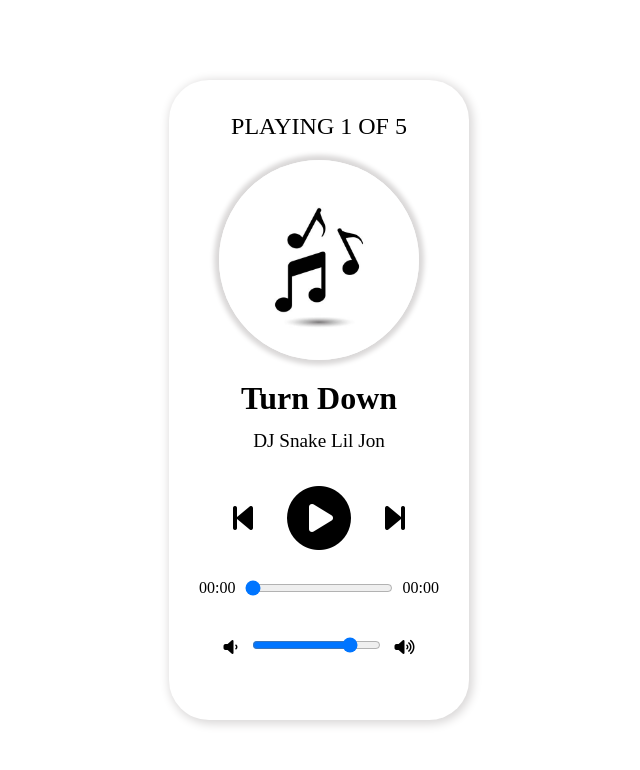
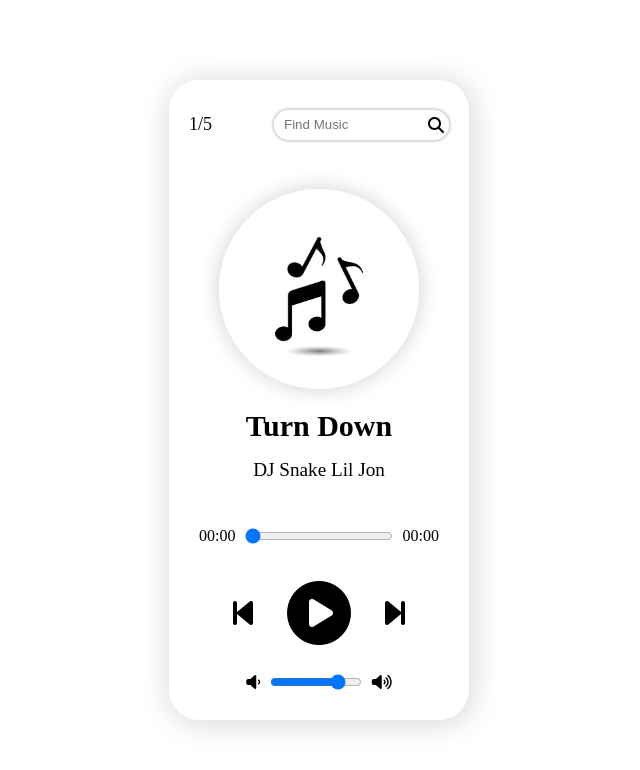
Before and after one commit to abhishekraj0601/music-player, a plain HTML site: page index.html in a window 1280 px wide. Shown: the whole page, without its empty margins (321-961 px from the left). Drawn offline with Linux system fonts and the light colour scheme.

Commit message:
second commit

```diff
--- a/index.html
+++ b/index.html
@@ -6,20 +6,35 @@
     <meta name="viewport" content="width=device-width, initial-scale=1.0">
     <title>Music Player</title>
     <link rel="stylesheet" href="style.css">
-    <link rel="stylesheet" href="media800.css">
-    <link rel="stylesheet" href="media500.css">
     <script src="https://kit.fontawesome.com/342cf64192.js" crossorigin="anonymous"></script>
 </head>
 <body>
   <div id="main1">
 
     <div id="main">
+        <div id="search">
+          <div class="now-playing">playing x of y</div>
+          <div id="srch">
+            <input type="search" value="" id="search1" placeholder="Find Music" onchange="openPage()" >
+            <i class="fa-solid fa-magnifying-glass"></i>
+
+          </div>
+
+        </div>
+
          <!-- Define the section for displaying details -->
-    <div class="details">
-        <div class="now-playing">Playing x OF y</div>
+      <div class="details">
         <div class="track-art"></div>
         <div class="track-name">Track Name</div>
         <div class="track-artist">Track Artist</div>
+      </div>
+
+      <!-- Define the section for displaying the seek slider-->
+      <div class="slider_container">
+        <div class="current-time">00:00</div>
+        <input type="range" min="1" max="100"
+          value="0" class="seek_slider" onchange="seekTo()">
+        <div class="total-duration">00:00</div>
       </div>
 
       <!-- Define the section for displaying track buttons -->
@@ -35,13 +50,7 @@
         </div>
       </div>
 
-       <!-- Define the section for displaying the seek slider-->
-    <div class="slider_container">
-        <div class="current-time">00:00</div>
-        <input type="range" min="1" max="100"
-          value="0" class="seek_slider" onchange="seekTo()">
-        <div class="total-duration">00:00</div>
-      </div>
+
 
       <!-- Define the section for displaying the volume slider-->
       <div class="slider_container1">
--- a/media500.css
+++ /dev/null
@@ -1,7 +0,0 @@
-@media screen and (max-width:500px){
-    #main{
-        width: 90%;
-        height: 90%;
-    }
-
-}
--- a/media800.css
+++ /dev/null
@@ -1,7 +0,0 @@
-@media screen and (max-width:912px) {
-    #main{
-        width: 80%;
-        height: 90%;
-    }
-
-}
--- a/script.js
+++ b/script.js
@@ -70,7 +70,7 @@ function loadTrack(track_index) {
 track_name.textContent = track_list[track_index].name;
 track_artist.textContent = track_list[track_index].artist;
 now_playing.textContent =
-  "PLAYING " + (track_index + 1) + " OF " + track_list.length;
+  (track_index + 1) + "/" + track_list.length;
 
 // Set an interval of 1000 milliseconds
 // for updating the seek slider
@@ -102,7 +102,7 @@ function resetValues() {
     // Play the loaded track
     curr_track.play();
     isPlaying = true;
-   track_art.style.animation=" rotate 2s linear infinite";
+   track_art.style.animation=" rotate 3s linear infinite";
 
     // Replace icon with the pause icon
     playpause_btn.innerHTML = '<i class="fa fa-pause-circle fa-4x"></i>';
@@ -189,3 +189,52 @@ function resetValues() {
 
   // Load the first track in the tracklist
 loadTrack(track_index);
+
+
+
+//  search---------
+var srch_icon = document.querySelector(".fa-magnifying-glass");
+
+// function openPage(){
+//   var search1 = document.getElementById("search1").value;
+
+
+//     if(search1 === "dog"){
+//       alert("if")
+//     }else{
+//       alert("else")
+//     }
+// }
+
+srch_icon.onclick = function(){
+    var search1 = document.getElementById("search1").value;
+
+
+    switch (search1) {
+      case 'turn down':
+        loadTrack(track_index =0);
+        playTrack()
+        break;
+
+        case 'lonely':
+          loadTrack(track_index =4);
+          playTrack()
+        break;
+
+          case 'taki taki':
+            loadTrack(track_index =1);
+            playTrack()
+        break;
+
+        case 'hero':
+          loadTrack(track_index =2);
+          playTrack()
+        break;
+
+        case 'otilia':
+          loadTrack(track_index =3);
+          playTrack()
+        break;
+    }
+
+  }
--- a/style.css
+++ b/style.css
@@ -18,9 +18,9 @@
 }
 #main{
 
-    box-shadow: 2px 2px 10px 2px var(--shadow-color);
+    box-shadow: 2px 2px 30px 2px var(--shadow-color);
     width: 300px;
-    border-radius: 40px;
+    border-radius: 30px;
     height: 80vh;
 
     display: flex;
@@ -37,9 +37,8 @@
 
 }
 .now-playing{
-
-    margin-top: 20px;
-    font-size: x-large;
+    margin-left: 20px;
+    font-size: large;
 }
 @keyframes rotate {
     100%{
@@ -48,7 +47,7 @@
 
 }
 .track-art{
-    box-shadow: 0px 0px 5px 5px var(--shadow-color);
+    box-shadow: 0px 0px 20px 2px var(--shadow-color);
     border-radius: 50%;
     width:200px;
     background-image: url(music.jpg);
@@ -66,7 +65,7 @@
     word-break: keep-all;
     overflow-x: hidden;
     font-weight: bold;
-    font-size: xx-large;
+    font-size: 30px;
 }
 .track-artist{
     margin: 10px 0;
@@ -76,7 +75,6 @@
 .buttons{
     display: flex;
     width: 80%;
-    margin: 10px 0;
     align-items: center;
     justify-content: space-evenly;
 }
@@ -86,25 +84,57 @@
 .prev-track,.next-track,.playpause-track{
     cursor: pointer;
 }
+.slider_container1{
+    display: flex;
+    justify-content: center;
+}
 .slider_container{
     width: 80%;
     display: flex;
     align-items: center;
     justify-content: center;
-    margin-bottom: 20px;
     height: 30px;
+}
 
-}
-.slider_container1{
-    margin-bottom: 50px;
-}
 .seek_slider{
     margin: 0 10px;
-    width: 90%;
+    width: 100%;
     cursor: pointer;
 }
 .volume_slider{
     margin: 0 10px;
-
+    width: 50%;
     cursor: pointer;
 }
+
+#search{
+    width: 100%;
+    height: 30px;
+    display: flex;
+    align-items: center;
+    justify-content: space-between;
+
+}
+#srch i{
+    cursor: pointer;
+}
+#srch{
+    display: flex;
+    align-items: center;
+    width: 170px;
+    border-radius: 20px;
+    height: 100%;
+    margin-right: 20px;
+    padding: 0 5px 0 0;
+    box-shadow: 0 0 2px 2px var(--shadow-color);
+
+}
+#srch input{
+    height: 90%;
+    padding-left:10px ;
+    border-radius: 20px;
+    border: none;
+    outline:none;
+    margin-right: 5px;
+    width: 90%;
+}
```
Also changed, not shown: dog.html (added, +12 -0 lines).
